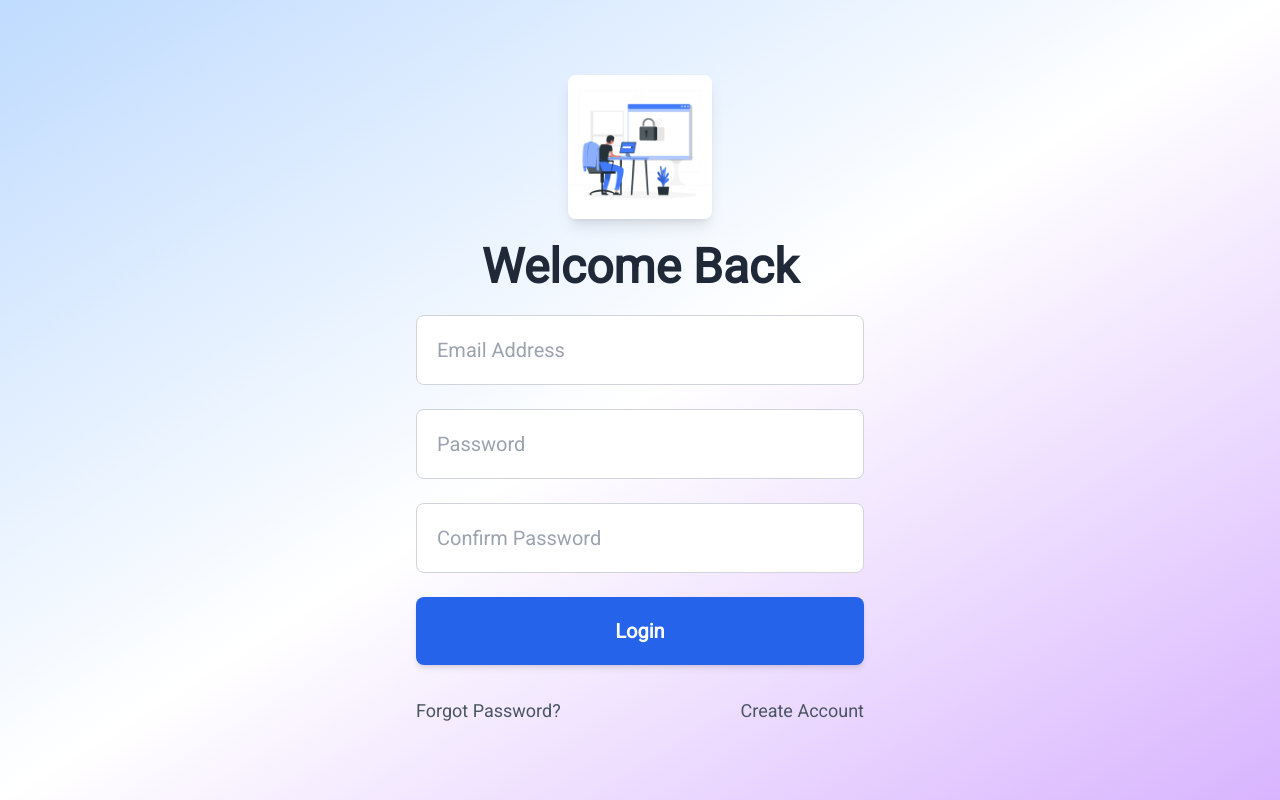
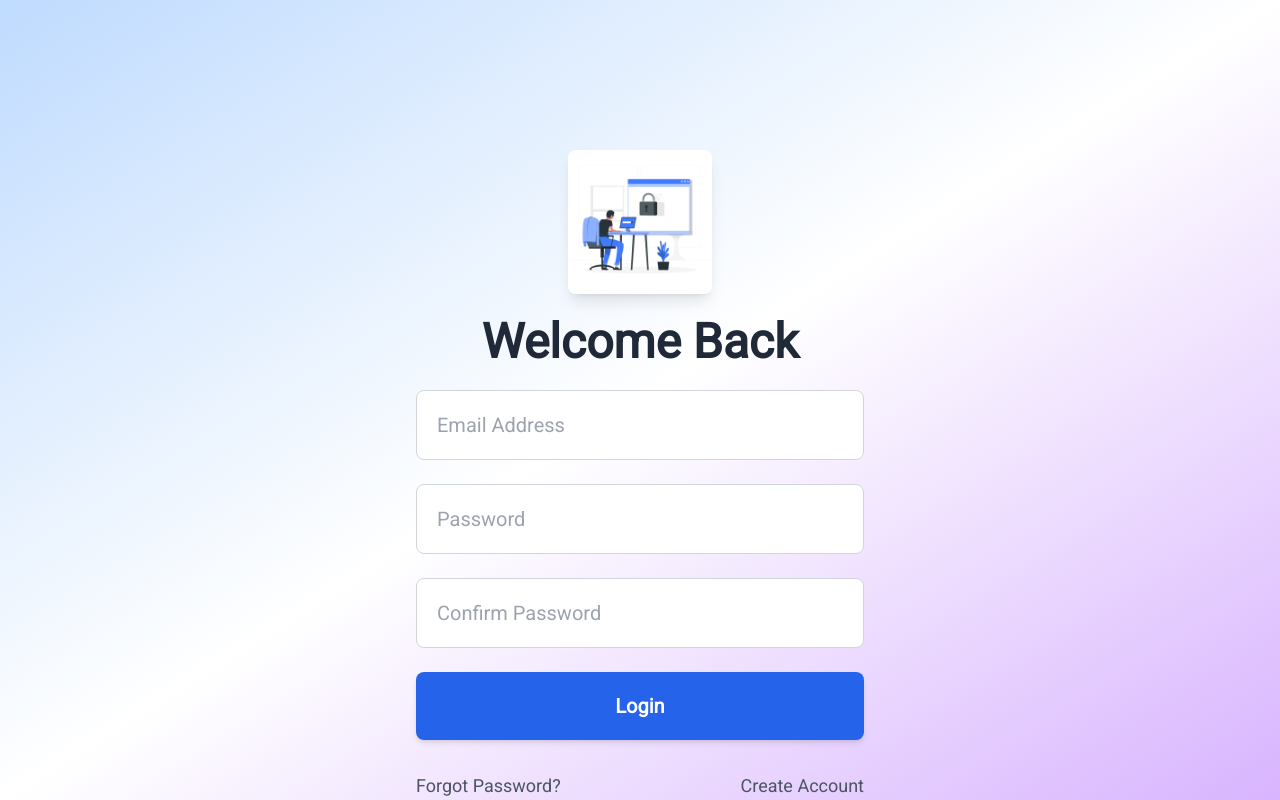
Before and after one commit to kumargaurav3815/Medicare_frontend, a React (Vite) app: page /login in a window 1280 px wide. Built offline with nearby package versions, Linux system fonts and the light colour scheme.

Commit message:
Fix CORS: use array instead of comma string

```diff
--- a/src/pages/Login.jsx
+++ b/src/pages/Login.jsx
@@ -70,9 +70,10 @@ function Login() {
   }, []);
 
   return (
-    <section className="h-[100dvh] w-full flex flex-col items-center justify-center bg-gradient-to-br from-blue-200 via-white to-purple-300 dark:from-gray-900 dark:via-gray-800 dark:to-gray-900 overflow-hidden px-4">
+    <section className="h-[100dvh] w-full overflow-y-auto bg-gradient-to-br from-blue-200 via-white to-purple-300 dark:from-gray-900 dark:via-gray-800 dark:to-gray-900 px-4">
       <ToastContainer />
 
+      <div className="min-h-[100dvh] flex flex-col items-center justify-center py-10">
         <img
           src={loginImg}
           alt="Login Illustration"
@@ -132,6 +133,7 @@ function Login() {
             </button>
           </div>
         </form>
+      </div>
     </section>
   );
 }
```
Lines whose indentation alone changed are shown as unchanged.
